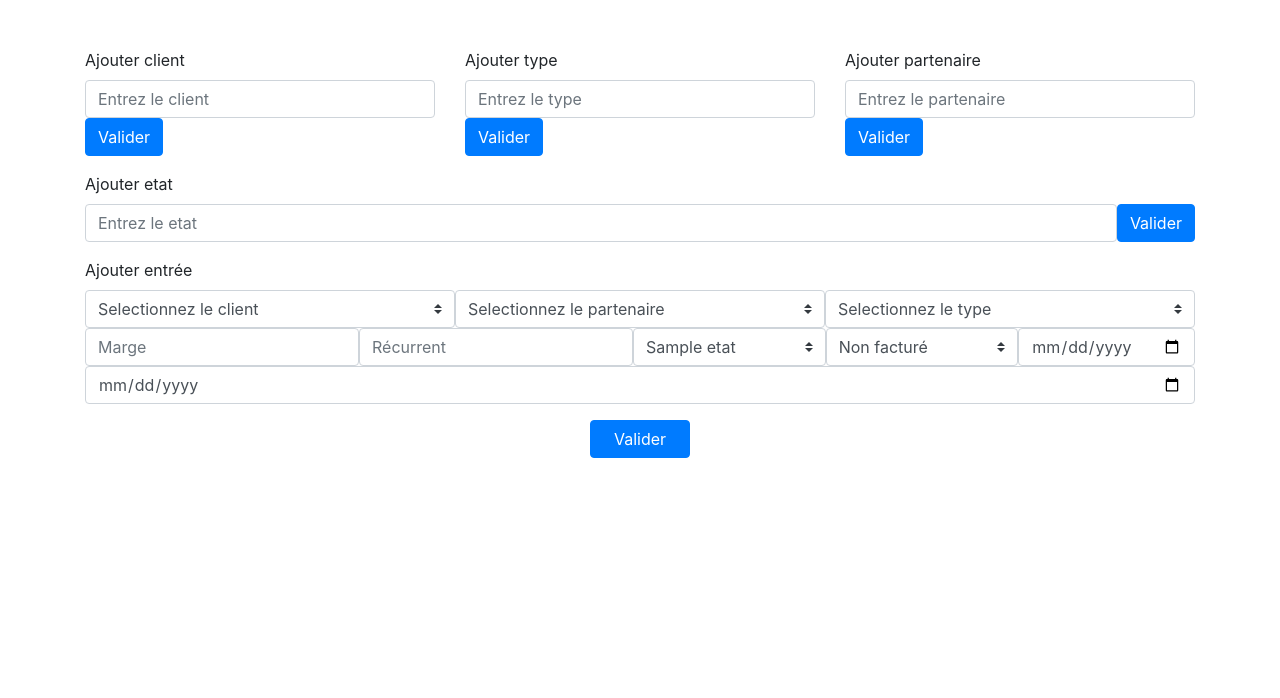
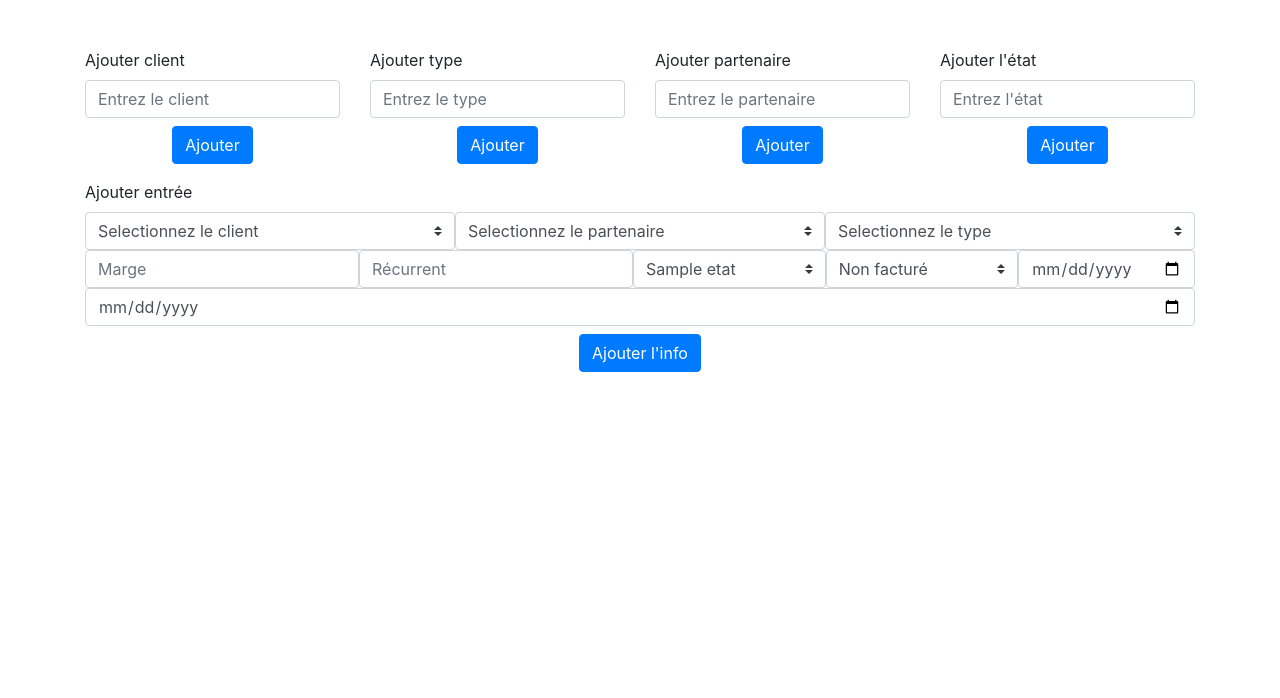
Before and after one commit to Sotramp/topensi-yann, a Django app: page /add/ in a window 1280 px wide. Shown: the part 76-774 px from the top of the page. Run offline with Django 3.2, Linux system fonts and the light colour scheme; tables that the repository leaves empty hold one stand-in row (values such as "Sample post"); some libraries are stand-ins or nearby versions.

Commit message:
page ajout

```diff
--- a/topensi/gestion/templates/add.html
+++ b/topensi/gestion/templates/add.html
@@ -20,38 +20,48 @@
             <div class="form-group col">
                 <label for="client">Ajouter client</label>
                 <form action="/add/ajouter_client/" method="post" id="form_client">{% csrf_token %}
-                <div class="form-inline">
-                    <input type="text" class="form-control col" name="client" id="client"  placeholder="Entrez le client">
-                    <button class="btn btn-primary" form="form_client">Valider</button></form>
-                </div></div>
+                    <input type="text" class="form-control" name="client" id="client"  placeholder="Entrez le client">
+                    <div class="row mt-2">
+                        <div class="col text-center">
+                            <button class="btn btn-primary" form="form_client">Ajouter</button></form>
+                        </div>
+                    </div>
+            </div>
             <div class="form-group col">
                 <label for="type">Ajouter type</label>
                 <form action="/add/ajouter_type/" method="post" id="form_type">{% csrf_token %}
-                <div class="form-inline">
-                    <input type="text" name="type" class="form-control col" id="type" placeholder="Entrez le type">
-                    <button type="submit" form="form_type" class="btn btn-primary">Valider</button></form>
+                    <input type="text" name="type" class="form-control" id="type" placeholder="Entrez le type">
+                    <div class="row mt-2">
+                        <div class="col text-center">
+                            <button type="submit" form="form_type" class="btn btn-primary">Ajouter</button></form>
+                        </div>
                     </div>
             </div>
             <div class="form-group col">
                 <label for="type">Ajouter partenaire</label>
                 <form action="/add/ajouter_partenaire/" method="post" id="form_partnaire">{% csrf_token %}
-                <div class="form-inline">
-                    <input type="text" name="partenaire" class="form-control col" id="type" placeholder="Entrez le partenaire">
-                    <button type="submit" form="form_partnaire" class="btn btn-primary">Valider</button></form>
+                    <input type="text" name="partenaire" class="form-control" id="type" placeholder="Entrez le partenaire">
+                    <div class="row mt-2">
+                        <div class="col text-center">
+                            <button type="submit" form="form_partnaire" class="btn btn-primary">Ajouter</button></form>
+                        </div>
                     </div>
             </div>
             <div class="form-group col">
-                <label for="type">Ajouter etat</label>
+                <label for="type">Ajouter l'état</label>
                 <form action="/add/ajouter_etat/" method="post" id="form_etat">{% csrf_token %}
-                <div class="form-inline">
-                    <input type="text" name="etat" class="form-control col" id="type" placeholder="Entrez le etat">
-                    <button type="submit" form="form_etat" class="btn btn-primary">Valider</button></form>
+                    <input type="text" name="etat" class="form-control" id="type" placeholder="Entrez l'état">
+                    <div class="row mt-2">
+                        <div class="col text-center">
+                            <button type="submit" form="form_etat" class="btn btn-primary ">Ajouter</button>
                         </div>
+                      </div>
+                </form>
             </div>
         </div>
         <div class="row">
             <form action="/add/ajouter_info/" method="post" id="form_info" class="w-100">{% csrf_token %}
-            <div class="form-group col">
+                <div class="col">
                     <label for="exampleInputEmail1">Ajouter entrée</label>
                     <div class="form-inline">
                         <select class="custom-select col" name="client">
@@ -74,8 +84,8 @@
                         </select>
                     </div>
                     <div class="form-inline">
-                    <input type="text" name="marge" class="form-control col" id="exampleInputEmail1" aria-describedby="emailHelp" placeholder="Marge">
-                    <input type="text" name="recurrent" class="form-control col" id="exampleInputEmail1" aria-describedby="emailHelp" placeholder="Récurrent">
+                        <input type="number" name="marge" class="form-control col" id="exampleInputEmail1" aria-describedby="emailHelp" placeholder="Marge">
+                        <input type="number" name="recurrent" class="form-control col" id="exampleInputEmail1" aria-describedby="emailHelp" placeholder="Récurrent">
                         <select class="custom-select col" name="etat">
                             {% for e in etat %}
                                 <option value="{{e.nom}}">{{e.nom}}</option>
@@ -90,8 +100,10 @@
                     </div>
                 </div>
             </div>
-        <div class="row">
-            <button style="width: 100px; margin: 0 auto; " form="form_info" class="btn btn-primary">Valider</button>
+            <div class="row mt-2">
+                <div class="col text-center">
+                    <button form="form_info" class="btn btn-primary">Ajouter l'info</button>
+                </div>
             </div>
         </div>
     </main>
--- a/topensi/gestion/templates/layouts/footer.html
+++ b/topensi/gestion/templates/layouts/footer.html
@@ -14,14 +14,14 @@
         <ul class="messages">
             {% for message in messages %}
                 {% if message.tags == 'success'%}
-                <div class="alert alert-success alert-dismissible fade show fixed-bottom" style="margin-left: 20px; width: 350px; height: 50px;" role="alert">
+                <div class="alert alert-success alert-dismissible fade show fixed-bottom" style="margin-left: 20px; width: 350px;" role="alert">
                     <strong>Succès : </strong>{{ message }}
                     <button type="button" class="close" data-dismiss="alert" aria-label="Close">
                       <span aria-hidden="true">&times;</span>
                     </button>
                   </div>
                 {% else %}
-                <div class="alert alert-danger alert-dismissible fade show fixed-bottom" style="margin-left: 20px; width: 350px; height: 50px;" role="alert">
+                <div class="alert alert-danger alert-dismissible fade show fixed-bottom" style="margin-left: 20px; width: 350px; " role="alert">
                     <strong>Erreur : </strong>{{ message }}
                     <button type="button" class="close" data-dismiss="alert" aria-label="Close">
                     <span aria-hidden="true">&times;</span>
--- a/topensi/gestion/views.py
+++ b/topensi/gestion/views.py
@@ -97,20 +97,27 @@ class AjouterInfoView(TemplateView):
   template_name = "index.html"
   def post(self, request, **kwargs):
     client = request.POST.get('client', False)
-    client_id = Client.objects.get(nom=client)
     partenaire = request.POST.get('partenaire', False)
-    partenaire_id = Partenaire.objects.get(nom=partenaire)
     type = request.POST.get('type', False)
-    type_id = Type.objects.get(nom=type)
     etat = request.POST.get('etat', False)
-    print(etat)
-    etat_id = Etat.objects.get(nom=etat)
+    try:
+      type_id = Type.objects.get(nom=type)
+      etat_id = Etat.objects.get(nom=etat)
+      partenaire_id = Partenaire.objects.get(nom=partenaire)
+      client_id = Client.objects.get(nom=client)
+    except:
+      messages.error(request, "Veuillez remplir tous les champs!")
+      return HttpResponseRedirect( "/add/" )
     marge = request.POST.get('marge', False)
     recurrent = request.POST.get('recurrent', False)
     facture = request.POST.get('facture', False)
     dateCreation = request.POST.get('dateCreation', False)
     dateCloture = request.POST.get('dateCloture', False)
-    i = Info(cli=client_id, partenaire=partenaire_id, typ=type_id, etat=etat_id,marge=marge, recurrent=recurrent, facture=facture, dateCloture = dateCloture, dateCreation = dateCreation)
-    i.save()
-    messages.success(request, "L'info a bien été ajoutée")
-    return HttpResponseRedirect( "/add/" )
+    try:
+      i = Info(cli=client_id, partenaire=partenaire_id, typ=type_id, etat=etat_id,marge=marge, recurrent=recurrent, facture=facture, dateCloture = dateCloture, dateCreation = dateCreation)
+      i.save()
+      messages.success(request, "L'info a bien été ajoutée")
+      return HttpResponseRedirect( "/add/" )
+    except:
+      messages.error(request, "Impossible d'ajouter l'info")
+      return HttpResponseRedirect( "/add/" )
```
Lines whose indentation alone changed are shown as unchanged.
